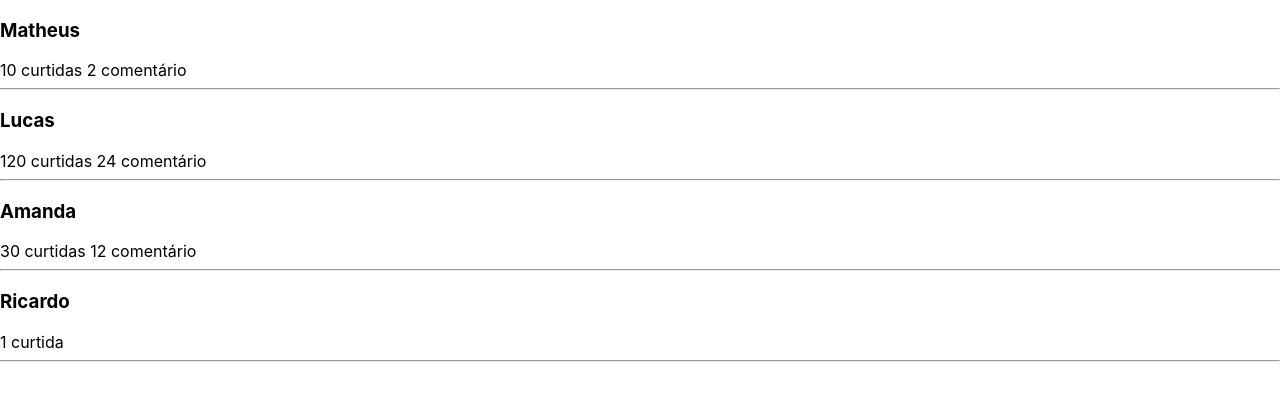
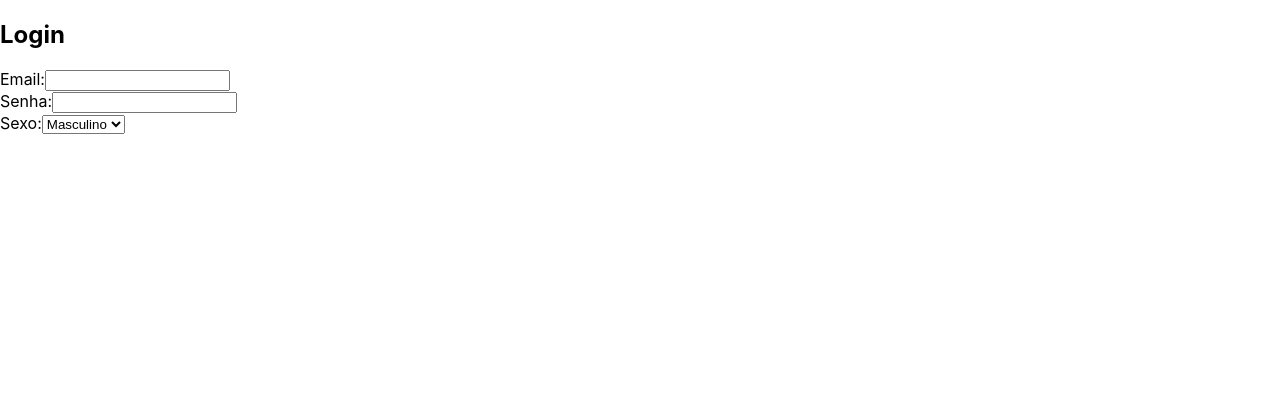
Before and after one commit to ByMaluf/Projeto_React, a React (Create React App) app: page / in a window 1280 px wide. Shown: the top 400 px of the page. Built offline with nearby package versions, Linux system fonts and the light colour scheme.

Commit message:
Class Components - Manipulando Formulários

```diff
--- a/src/App.js
+++ b/src/App.js
@@ -1,37 +1,62 @@
 import React, { Component } from "react";
-import Feed from "./Components/Feed";
-import './index.css';
+import "./index.css";
 
 class Membro extends Component {
-
   constructor(props) {
     super(props);
     this.state = {
-      feed: [
-        {id: 1, username: 'Matheus', curtidas: 10, comentarios: 2},
-        {id: 2, username: 'Lucas', curtidas: 120, comentarios: 24},
-        {id: 3, username: 'Amanda', curtidas: 30, comentarios: 12},
-        {id: 4, username: 'Ricardo', curtidas: 1, comentarios: 0},
-      ]
+      email: "",
+      senha: "",
+      sexo: "",
     };
+
+    this.trocaEmail = this.trocaEmail.bind(this);
   }
 
-
+  trocaEmail(e) {
+    let valorDigitado = e.target.value;
+    this.setState({ email: valorDigitado });
+  }
 
   render() {
     return (
       <div>
-       {this.state.feed.map((item) => {
-        return(
-          <Feed
-           key={item.id}
-           username={item.username}
-           curtidas={item.curtidas}
-           comentarios={item.comentarios}/>
-        );
-       } )}
+        <h2>Login</h2>
+        Email:
+        <input
+          type="email"
+          name="senha"
+          value={this.state.email}
+          onChange={this.trocaEmail}
+        />{" "}
+        <br />
+        Senha:
+        <input
+          type="password"
+          name="senha"
+          value={this.state.senha}
+          // Desta vez faremos do jeito inline
+          onChange={(e) => this.setState({ senha: e.target.value })}
+        />
+        <br />
+        Sexo:
+        <select
+          name="sexo"
+          value={this.state.sexo}
+          // Desta vez faremos do jeito inline
+          onChange={(e) => this.setState({ sexo: e.target.value })}
+        >
+          <option value="Masculino">Masculino</option>
+          <option value="Feminino">Feminino</option>
+          <option value="Outros">Outros</option>
+        </select>
+        {/* Visualizar as mudanças conforme altaração no formulário */}
+        <div>
+          <h3>{this.state.email}</h3>
+          <h3>{this.state.senha}</h3>
+          <h3>{this.state.sexo}</h3>
+        </div>
       </div>
-
     );
   }
 }
--- a/src/Components/Feed/index.js
+++ /dev/null
@@ -1,22 +0,0 @@
-import React, { Component } from "react";
-
-class Feed extends Component {
-  render() {
-    return (
-      <div>
-        <h3>{this.props.username}</h3>
-        <a>
-          {this.props.curtidas > 1
-            ? this.props.curtidas + " curtidas "
-            : this.props.curtidas + " curtida "}
-          {this.props.comentarios > 1
-            ? this.props.comentarios + " comentário "
-            : ""}
-        </a>
-        <hr />
-      </div>
-    );
-  }
-}
-
-export default Feed;
```
Also changed, not shown: 1 other file (tests, documents, lock files or other folders).
